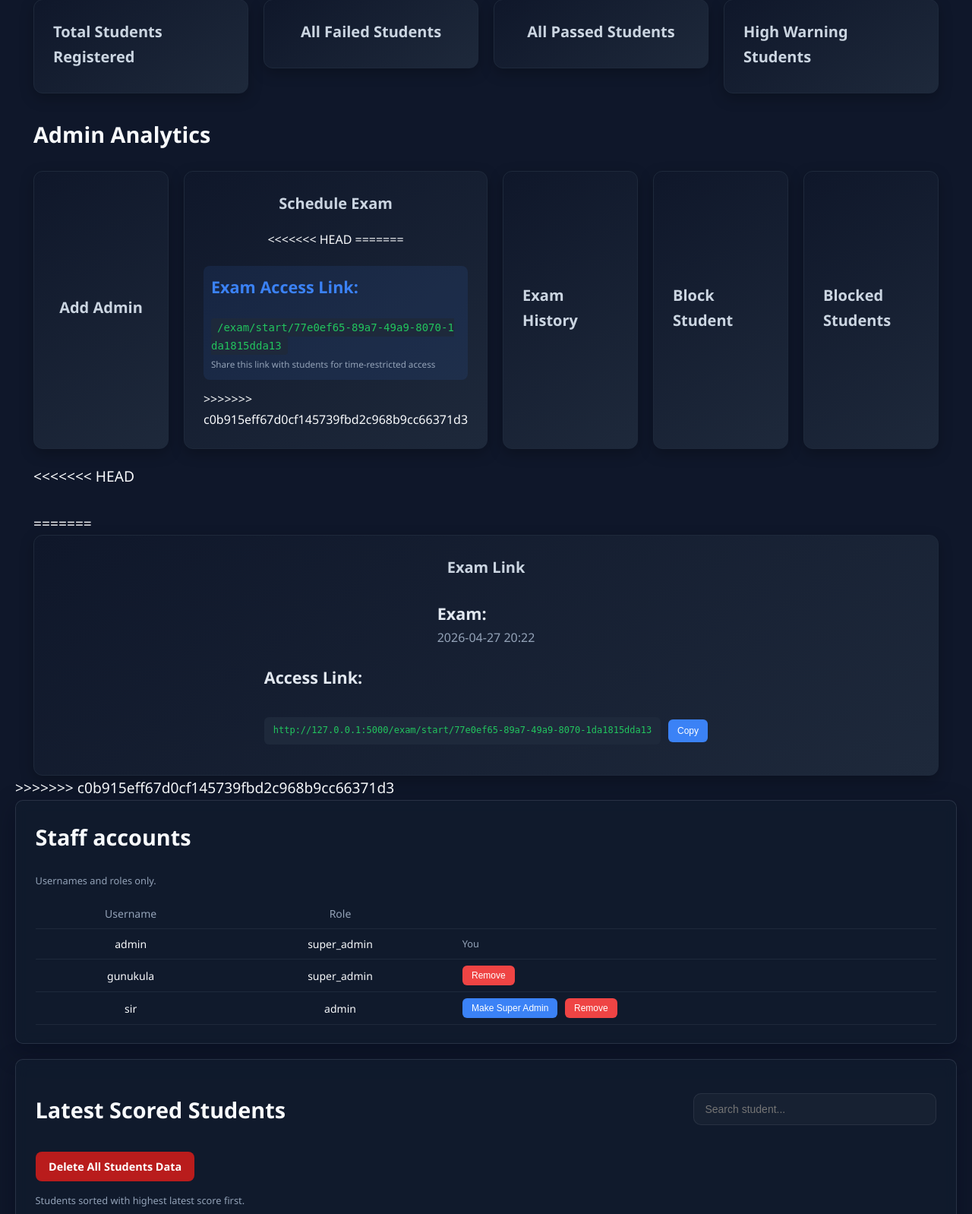
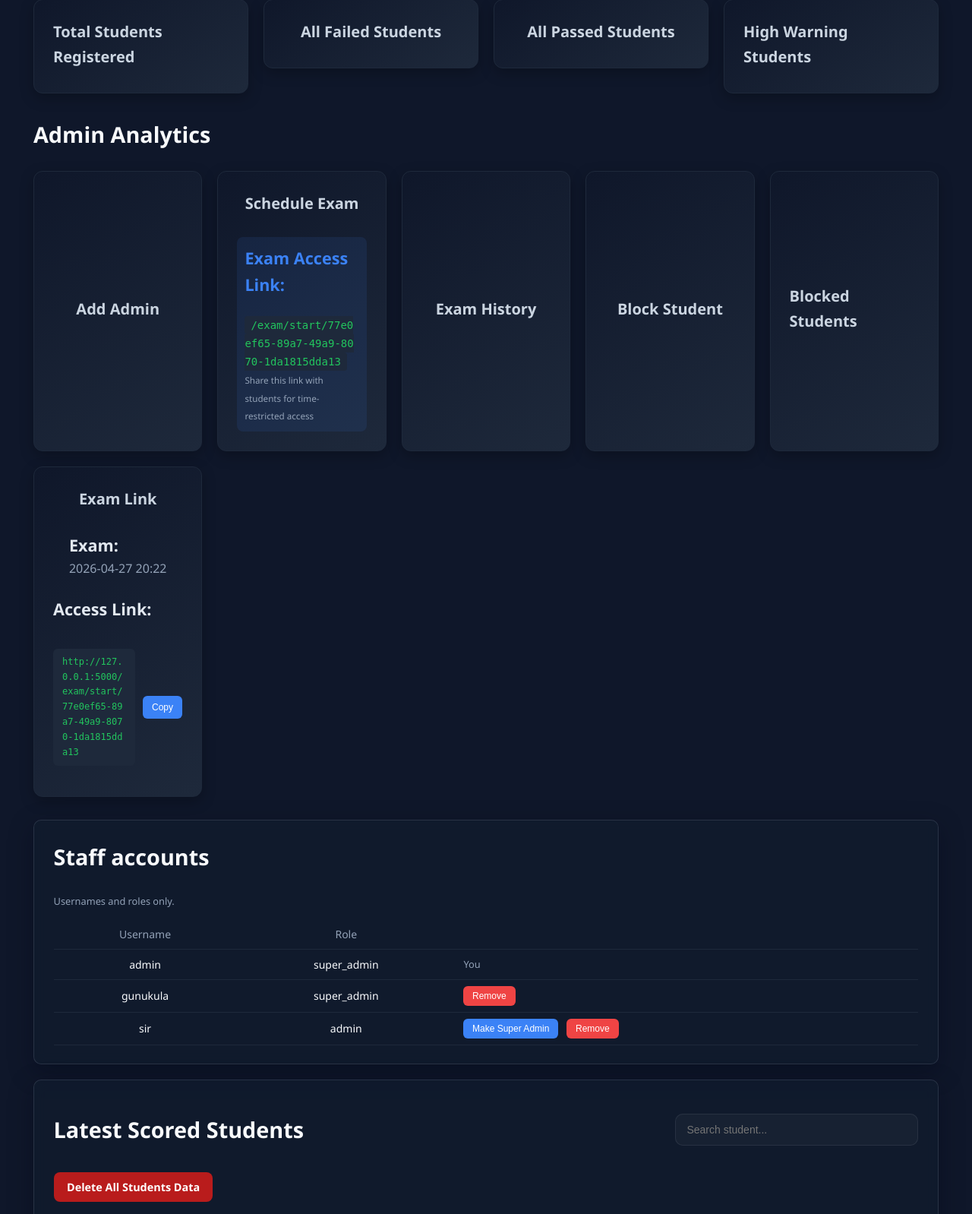
Before and after one commit to VamsiGunukula/ai_online_exam, a Flask app: page /admin in a window 1280 px wide. Shown: the part 257-1855 px from the top of the page at 76% size. Run offline with Flask 3, Linux system fonts and the light colour scheme; a user stored in the database is signed in; data comes from the database, SQL or seed files in the repository; both versions use the stored data as it was after the commit.

Commit message:
fixed merge conflict UI bug

```diff
--- a/templates/admin/dashboard.html
+++ b/templates/admin/dashboard.html
@@ -172,8 +172,6 @@ color: #64748b;
       font-weight: 600;
       color: #cbd5e1;
     ">Schedule Exam</div>
-<<<<<<< HEAD
-=======
     {% if schedule and schedule.exam_token %}
     <div style="margin-top: 10px; padding: 10px; background: rgba(59,130,246,0.1); border-radius: 8px; font-size: 14px;">
       <strong style="color: #3b82f6;">Exam Access Link:</strong><br>
@@ -181,7 +179,6 @@ color: #64748b;
       <br><small style="color: #94a3b8;">Share this link with students for time-restricted access</small>
     </div>
     {% endif %}
->>>>>>> c0b915eff67d0cf145739fbd2c968b9cc66371d3
   </div>
 
   <div class="admin-stat-card" style="
@@ -231,10 +228,6 @@ color: #64748b;
       color: #cbd5e1;
     ">Blocked Students</div>
   </div>
-<<<<<<< HEAD
-</div>
-
-=======
 
   <div class="admin-stat-card" style="
     padding: 25px;
@@ -314,8 +307,6 @@ function copyExamLink() {
     });
 }
 </script>
-
->>>>>>> c0b915eff67d0cf145739fbd2c968b9cc66371d3
 <style>
 .admin-controls {
     display: flex;
```
Also changed, not shown: instance/exam.db.
